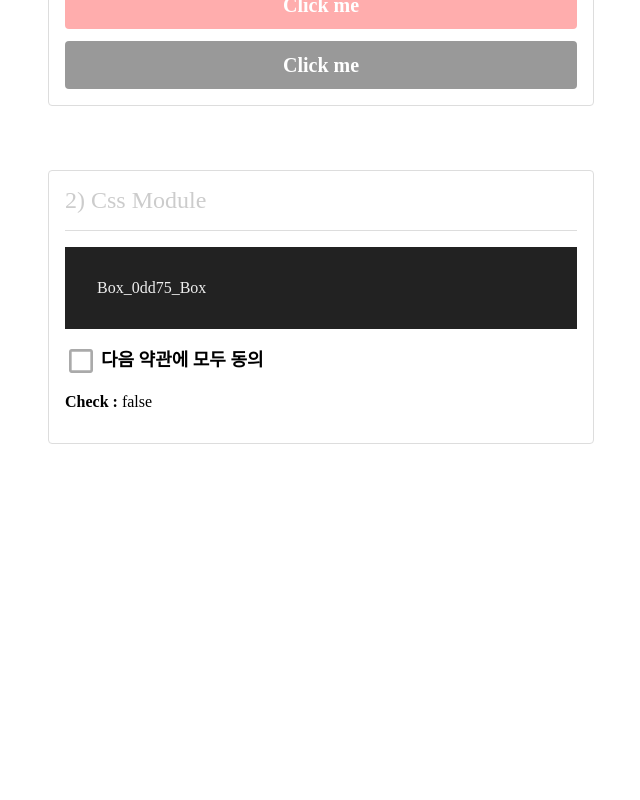
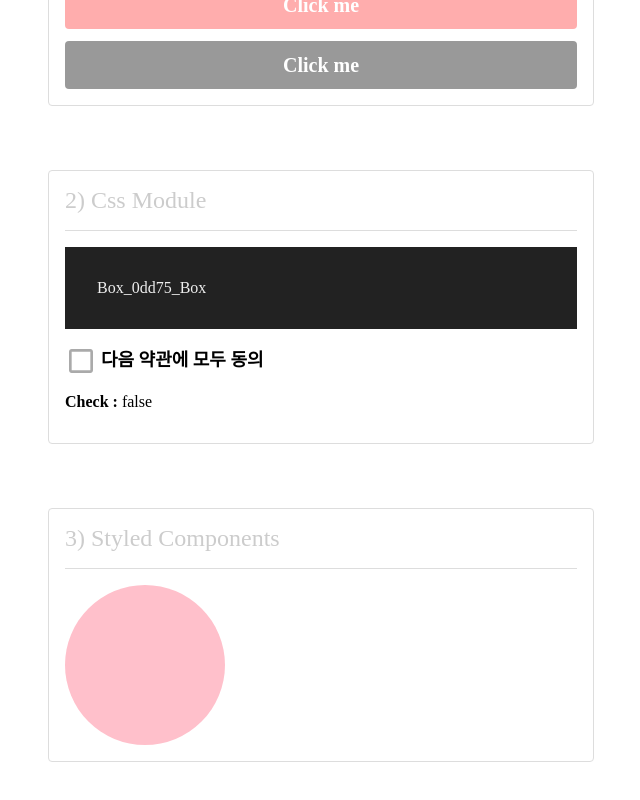
Before and after one commit to hayoung-jeremy/react_with_sass, a React (Create React App) app: page / in a window 1280 px wide. Shown: the part 476-1276 px from the top of the page, without its empty margins (319-959 px from the left). Before the commit the page ends 984 px from the top, so only its background shows below. Built offline with nearby package versions, Linux system fonts and the light colour scheme.

Commit message:
3) styled components

```diff
--- a/package.json
+++ b/package.json
@@ -12,6 +12,7 @@
     "react-dom": "^17.0.2",
     "react-icons": "^4.2.0",
     "react-scripts": "4.0.3",
+    "styled-components": "^5.3.0",
     "web-vitals": "^1.1.2"
   },
   "scripts": {
--- a/src/App.js
+++ b/src/App.js
@@ -1,8 +1,22 @@
 import { useState } from "react";
+import styled, { css } from "styled-components";
 import "./App.scss";
 import Box from "./components/Box";
 import Button from "./components/Button";
 import CheckBox from "./components/CheckBox";
+
+const Circle = styled.div`
+  width: 5rem;
+  height: 5rem;
+  background: ${(props) => props.color || "black"};
+  border-radius: 50%;
+  ${(props) =>
+    props.huge &&
+    css`
+      width: 10rem;
+      height: 10rem;
+    `};
+`;
 
 function App() {
   const [check, setCheck] = useState(false);
@@ -75,6 +89,11 @@ function App() {
           </p>
         </div>
       </section>
+
+      <section>
+        <h2>3) Styled Components</h2>
+        <Circle color="pink" huge />
+      </section>
     </div>
   );
 }
```
Also changed, not shown: 1 other file (tests, documents, lock files or other folders).
